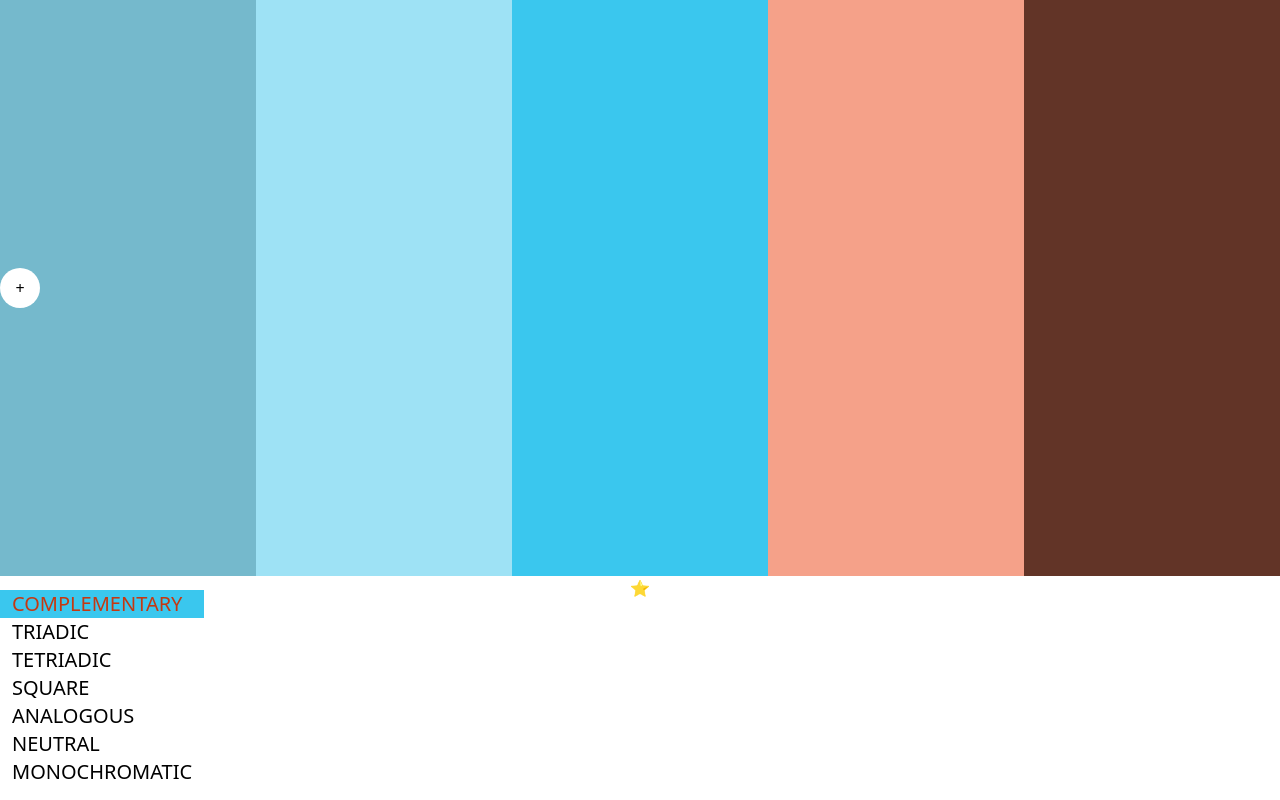
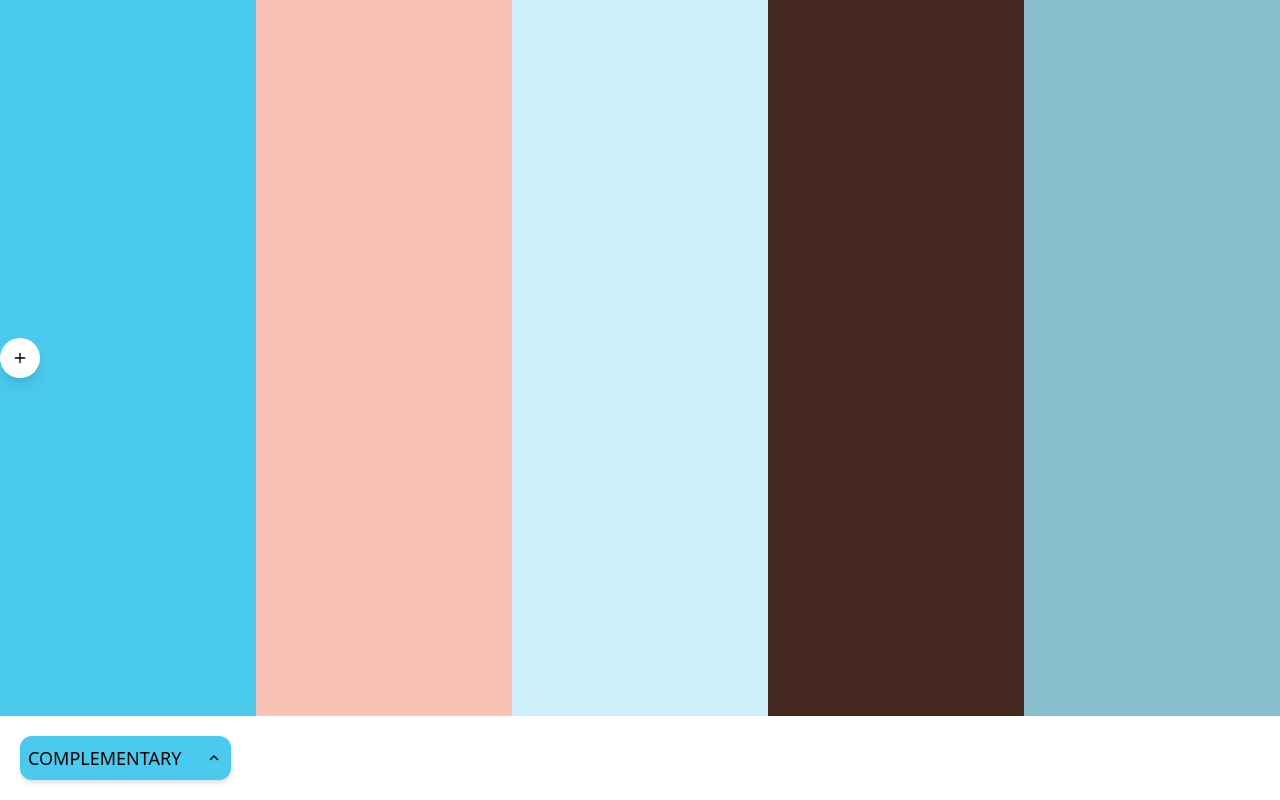
Before and after one commit to the-new-kim/color-palette-generator, a React (Create React App) app: page / in a window 1280 px wide. Built offline with nearby package versions, Linux system fonts and the light colour scheme.

Commit message:
added baseColorIndex and paletteLength to generatePalette function to keep state & added icons and styles & removed baseColor atom

```diff
--- a/src/Layout.tsx
+++ b/src/Layout.tsx
@@ -1,7 +1,7 @@
 import { Suspense } from "react";
 import { Outlet } from "react-router-dom";
 
-import Header from "./components/Header";
+// import Header from "./components/Header";
 
 function Layout() {
   return (
--- a/src/atoms.ts
+++ b/src/atoms.ts
@@ -1,6 +1,6 @@
 import { atom } from "recoil";
 import { generatePalette } from "./helpers";
-import { IColor, IPalette } from "./types";
+import { IPalette } from "./types";
 
 const defaultPalette = generatePalette({});
 
@@ -8,8 +8,3 @@ export const paletteState = atom<IPalette>({
   key: "paletteState",
   default: defaultPalette,
 });
-
-export const baseColorState = atom<IColor | null>({
-  key: "baseColorState",
-  default: null,
-});
--- a/src/components/AddColorBtn.tsx
+++ b/src/components/AddColorBtn.tsx
@@ -1,6 +1,8 @@
 import { useSetRecoilState } from "recoil";
 import { paletteState } from "../atoms";
 import { getAverage } from "../helpers";
+
+import { TbPlus } from "react-icons/tb";
 
 interface IAddColorBtnProps {
   isFirstChild?: boolean;
@@ -22,17 +24,17 @@ function AddColorBtn({ isFirstChild, isLastChild, index }: IAddColorBtnProps) {
 
       const hue =
         !isFirstChild && !isLastChild
-          ? ((currentColor.hue + comparisonColor.hue) / 2) % 360 // ❓ Ignore saturation and lightness?
+          ? ((currentColor.hue + comparisonColor.hue) / 2) % 360 // ❓ NOT SURE ❓ Ignore saturation and lightness?
           : currentColor.hue; ///////////////////////////////////// or compare the fist and last children?
       const saturation = isFirstChild
-        ? currentColor.saturation - 5 // ⌚ handle it later... results smaller than 0
+        ? Math.max(currentColor.saturation - 5, 0)
         : isLastChild
-        ? currentColor.saturation + 5 // ⌚ handle it later... results bigger than 100
+        ? Math.min(currentColor.saturation + 5, 100)
         : getAverage([currentColor.saturation, comparisonColor.saturation]);
       const lightness = isFirstChild
-        ? currentColor.lightness - 5
+        ? Math.max(currentColor.lightness - 5, 0)
         : isLastChild
-        ? currentColor.lightness + 5
+        ? Math.min(currentColor.lightness + 5, 100)
         : getAverage([currentColor.lightness, comparisonColor.lightness]);
 
       const newColor = { hue, saturation, lightness };
@@ -52,11 +54,11 @@ function AddColorBtn({ isFirstChild, isLastChild, index }: IAddColorBtnProps) {
       `}
     >
       <div
-        className="bg-white w-10 h-10 rounded-full flex justify-center items-center
-        opacity-0 group-hover:opacity-100 transition-opacity duration-300 ease-out cursor-pointer"
+        className="bg-white w-10 h-10 rounded-full flex justify-center items-center shadow-lg
+        opacity-0 group-hover:opacity-100 transition-opacity duration-500 ease-out cursor-pointer"
         onClick={() => addColor(index)}
       >
-        +
+        <TbPlus />
       </div>
     </div>
   );
--- a/src/components/Color.tsx
+++ b/src/components/Color.tsx
@@ -1,11 +1,14 @@
-import { MouseEvent, useEffect, useRef, useState } from "react";
+import { useSetRecoilState } from "recoil";
+import { paletteState } from "../atoms";
+import { IColor } from "../types";
+import { HSLToHex } from "../helpers";
+import { useEffect, useState } from "react";
+import { AnimatePresence, motion } from "framer-motion";
 import { HslColor, HslColorPicker } from "react-colorful";
 import toast from "react-hot-toast";
-import { useSetRecoilState } from "recoil";
-import { paletteState } from "../atoms";
-import { HSLToHex } from "../helpers";
-import { IColor } from "../types";
-import { AnimatePresence, motion } from "framer-motion";
+
+import { TbTrashX, TbColorPicker, TbX, TbCopy } from "react-icons/tb";
+import { AiOutlineStar, AiTwotoneStar } from "react-icons/ai";
 
 interface IColorProps {
   color: IColor;
@@ -21,7 +24,6 @@ function Color({ color, index }: IColorProps) {
   const togglePickerOpen = () => {
     setPickerOpen((prev) => !prev);
   };
-  const pickerBtnRef = useRef<HTMLLIElement>(null);
 
   useEffect(() => {
     setHsl({
@@ -58,9 +60,7 @@ function Color({ color, index }: IColorProps) {
     });
   };
 
-  const copyHexCode = (event: MouseEvent<HTMLLIElement>) => {
-    const target = event.target as HTMLLIElement;
-    const hexCode = target.innerText;
+  const copyHexCode = (hexCode: string) => {
     navigator.clipboard.writeText(hexCode);
     toast("Copied!");
   };
@@ -92,7 +92,7 @@ function Color({ color, index }: IColorProps) {
     togglePickerOpen();
   };
 
-  const setBaseColor = () => {
+  const changeBaseColor = () => {
     if (isBaseColor) return;
 
     setPalette((oldPalette) => {
@@ -122,40 +122,64 @@ function Color({ color, index }: IColorProps) {
     >
       <ul
         className="flex flex-col justify-end items-center flex-grow relative pb-10
-      opacity-0 group-hover:opacity-100 transition-opacity duration-300 ease-out
-    [&>*]:cursor-pointer [&>*]:mb-5
+      opacity-0 group-hover:opacity-100 transition-opacity duration-700 ease-out
+
+    [&>li]:cursor-pointer [&>li]:mb-5 [&>li]:text-3xl [&>li]:relative [&>li]:z-10
+
+    [&>li]:before:absolute [&>li]:before:-top-[90%] [&>li]:before:left-full
+    [&>li]:before:p-2 [&>li]:before:rounded-lg [&>li]:before:rounded-bl-none [&>li]:before:shadow-lg
+
+    [&>li]:before:bg-white [&>li]:before:text-black [&>li]:before:text-sm [&>li]:before:whitespace-nowrap
+    [&>li]:before:opacity-0
+    [&>li]:before:transition-opacity [&>li]:before:duration-700 [&>li]:before:ease-out
       "
       >
         <li
-          className="flex flex-col justify-center items-center"
-          onClick={setBaseColor}
+          className="before:content-['remove'] hover:before:opacity-100"
+          onClick={removeColor}
         >
-          <div>Set as Base Color</div>
+          <TbTrashX />
+        </li>
+        {/* <li>Move</li> */}
+        <li
+          className="before:content-['color_picker'] hover:before:opacity-100"
+          onClick={cancelChangeColor}
+        >
+          <TbColorPicker />
         </li>
 
-        <li onClick={removeColor}>Remove</li>
-        {/* <li>Move</li> */}
-        <li ref={pickerBtnRef} onClick={cancelChangeColor}>
-          Color Picker
+        <li
+          className="before:content-['copy_hex_code'] hover:before:opacity-100"
+          onClick={() => copyHexCode(HSLToHex(hue, saturation, lightness))}
+        >
+          <TbCopy />
         </li>
-
-        <li onClick={copyHexCode}>{HSLToHex(hue, saturation, lightness)}</li>
+        <li
+          className="before:content-['set_as_base_color'] hover:before:opacity-100"
+          onClick={changeBaseColor}
+        >
+          {isBaseColor ? (
+            <AiTwotoneStar className="!opacity-100" />
+          ) : (
+            <AiOutlineStar />
+          )}
+        </li>
       </ul>
       <AnimatePresence>
         {pickerOpen && (
           <motion.div
-            initial={{ scale: 0 }}
-            animate={{ scale: 1 }}
-            exit={{ scale: 0 }}
-            className="absolute w-full h-full top-0 left-0 flex justify-center items-center pointer-events-none"
+            initial={{ scale: 0, opacity: 0 }}
+            animate={{ scale: 1, opacity: 1 }}
+            exit={{ scale: 0, opacity: 0 }}
+            className="z-20 absolute w-full h-full top-0 left-0 flex justify-center items-center pointer-events-none"
           >
-            <div className="z-20 relative flex flex-col bg-white rounded-xl shadow-xl pointer-events-auto">
+            <div className="relative flex flex-col bg-white rounded-xl shadow-xl pointer-events-auto">
               <div className="flex justify-end">
                 <button
                   onClick={cancelChangeColor}
-                  className="flex justify-center items-center p-3 w-8 h-8 text-black"
+                  className="flex justify-center items-center p-2 text-black text-xl"
                 >
-                  ❌
+                  <TbX />
                 </button>
               </div>
               <div className="px-6">
@@ -177,14 +201,14 @@ function Color({ color, index }: IColorProps) {
         )}
       </AnimatePresence>
 
-      {isBaseColor && (
+      {/* {isBaseColor && (
         <motion.div
-          className="z-20 absolute top-full left-0 right-0 m-auto w-full flex justify-center items-center"
+          className="z-20 absolute bottom-0 left-0 right-0 m-auto w-full flex justify-center items-center"
           layoutId="baseColor"
         >
           ⭐
         </motion.div>
-      )}
+      )} */}
     </div>
   );
 }
--- a/src/components/Filter.tsx
+++ b/src/components/Filter.tsx
@@ -1,46 +1,73 @@
-import { useRecoilState, useRecoilValue } from "recoil";
-import { baseColorState, paletteState } from "../atoms";
+import { useRecoilState } from "recoil";
+import { paletteState } from "../atoms";
 import { generatePalette } from "../helpers";
-import { EColorHarmonies } from "../types";
-import { motion } from "framer-motion";
+import { EColorHarmonies, IColor } from "../types";
+import { ChangeEvent, useEffect, useState } from "react";
+
+import { MdOutlineKeyboardArrowUp } from "react-icons/md";
 
 function Filter() {
   const [palette, setPalette] = useRecoilState(paletteState);
-  const baseColor = useRecoilValue(baseColorState);
+  const [defaultSelectValue, setDefaultSelectValue] = useState(0);
+  const [baseColor, setBaseColor] = useState<IColor>({
+    hue: 0,
+    saturation: 0,
+    lightness: 0,
+  });
+  const { hue, saturation, lightness } = baseColor;
+
+  useEffect(() => {
+    const harmonyIndex = Object.keys(EColorHarmonies)
+      .filter((key) => isNaN(Number(key)))
+      .findIndex(
+        (colorHarmonyName) => colorHarmonyName === palette.harmonyName
+      );
+    setDefaultSelectValue(harmonyIndex);
+
+    const foundBaseColor = palette.colors.find((color) => color.isBaseColor);
+    if (!foundBaseColor) return;
+    setBaseColor(foundBaseColor);
+  }, [palette]);
+
+  const onChange = (event: ChangeEvent) => {
+    const eventTarget = event.target as HTMLSelectElement;
+    setPalette(
+      generatePalette({
+        colorHarmony: +eventTarget.value,
+        baseColor,
+        baseColorIndex: palette.colors.findIndex((color) => color.isBaseColor),
+        paletteLength: palette.colors.length,
+      })
+    );
+  };
 
   return (
-    <ul className="z-10 bg-white text-xl">
-      {Object.keys(EColorHarmonies)
-        .filter((key) => isNaN(Number(key)))
-        .map((colorHarmonyName, index) => (
-          <li className="relative" key={colorHarmonyName}>
-            <span
-              className="cursor-pointer px-3 text-white mix-blend-difference font-thin"
-              onClick={() =>
-                setPalette(
-                  generatePalette({
-                    colorHarmony: index,
-                    baseColor: baseColor || undefined,
-                  })
-                )
-              }
-            >
+    <div className="relative">
+      <select
+        onChange={onChange}
+        style={{
+          background: `hsl(${hue},${saturation}%,${lightness}%)`,
+          color: lightness > 50 ? "black" : "white",
+        }}
+        className="text-lg p-2 pr-10 rounded-xl shadow-md appearance-none"
+        value={defaultSelectValue}
+      >
+        {Object.keys(EColorHarmonies)
+          .filter((key) => isNaN(Number(key)))
+          .map((colorHarmonyName, index) => (
+            <option className="relative" key={colorHarmonyName} value={index}>
               {colorHarmonyName}
-            </span>
-            {palette.harmonyName === colorHarmonyName && (
-              <motion.span
-                style={{
-                  background: `hsl(${baseColor ? baseColor.hue : 0},${
-                    baseColor ? baseColor.saturation : 0
-                  }%,${baseColor ? baseColor.lightness : 0}%)`,
-                }}
-                className="absolute top-0 bottom-0 left-0 w-full -z-10"
-                layoutId="activeHarmony"
-              ></motion.span>
-            )}
-          </li>
-        ))}
-    </ul>
+            </option>
+          ))}
+      </select>
+      <span
+        style={{ color: lightness > 50 ? "black" : "white" }}
+        className="absolute flex justify-center items-center
+        top-0 bottom-0 right-0 my-auto p-2 text-lg pointer-events-none"
+      >
+        <MdOutlineKeyboardArrowUp />
+      </span>
+    </div>
   );
 }
 
--- a/src/helpers.ts
+++ b/src/helpers.ts
@@ -64,7 +64,7 @@ export const generateSingleColor = ({
   hue,
   saturation,
   lightness,
-  isBaseColor,
+  isBaseColor = false,
 }: {
   hue?: number;
   saturation?: number | ESaturation;
@@ -76,8 +76,8 @@ export const generateSingleColor = ({
   }
 
   if (typeof saturation === "undefined") {
-    // 📝 Defualt : 40 ~ 100%  not too low
-    saturation = Math.floor(Math.random() * 80) + 20;
+    // 📝 Defualt : 10 ~ 100%  not too low
+    saturation = Math.floor(Math.random() * 90) + 10;
   }
   //
   else if (saturation === ESaturation.HIGH) {
@@ -91,8 +91,8 @@ export const generateSingleColor = ({
   // else .....get saturation directly as a number
 
   if (typeof lightness === "undefined") {
-    // 📝 Defualt : 20 ~ 80% not too dark not too bright
-    lightness = Math.floor(Math.random() * 60) + 20;
+    // 📝 Defualt : 10 ~ 90% not too dark not too bright
+    lightness = Math.floor(Math.random() * 80) + 10;
   }
   //
   else if (lightness === ELightness.LIGHT) {
@@ -111,12 +111,11 @@ export const generateSingleColor = ({
 export const generateMultipleColors = (
   baseColor: IColor,
   hueDegreePatterns: number[],
-  needUnshift: boolean = false,
   paletteLenght: number = 5
 ) => {
   const { hue } = baseColor;
 
-  let colors = [baseColor];
+  let colors = [];
   let currentIndex = 0;
   let currentHue = hue;
 
@@ -133,21 +132,21 @@ export const generateMultipleColors = (
       isBaseColor: false,
     });
 
-    needUnshift
-      ? i % 2 === 0
-        ? colors.push(color)
-        : colors.unshift(color)
-      : colors.push(color);
+    colors.push(color);
   }
-  // ⌚ Think about the changing position(index) of baseColor...
+
   return colors;
 };
 
 export const generatePalette = ({
   baseColor,
+  baseColorIndex = 0,
+  paletteLength = 5,
   colorHarmony,
 }: {
   baseColor?: IColor;
+  baseColorIndex?: number;
+  paletteLength?: number;
   colorHarmony?: EColorHarmonies;
 }) => {
   let colors: IColor[] = [];
@@ -169,20 +168,22 @@ export const generatePalette = ({
   harmonyName = EColorHarmonies[colorHarmony];
 
   if (colorHarmony === EColorHarmonies.COMPLEMENTARY) {
-    colors = generateMultipleColors(baseColor, [180], true);
+    colors = generateMultipleColors(baseColor, [180], paletteLength);
   } else if (colorHarmony === EColorHarmonies.TRIADIC) {
-    colors = generateMultipleColors(baseColor, [120]);
+    colors = generateMultipleColors(baseColor, [120], paletteLength);
   } else if (colorHarmony === EColorHarmonies.TETRIADIC) {
-    colors = generateMultipleColors(baseColor, [60, 120]);
+    colors = generateMultipleColors(baseColor, [60, 120], paletteLength);
   } else if (colorHarmony === EColorHarmonies.SQUARE) {
-    colors = generateMultipleColors(baseColor, [90]);
+    colors = generateMultipleColors(baseColor, [90], paletteLength);
   } else if (colorHarmony === EColorHarmonies.ANALOGOUS) {
-    colors = generateMultipleColors(baseColor, [30]);
+    colors = generateMultipleColors(baseColor, [30], paletteLength);
   } else if (colorHarmony === EColorHarmonies.NEUTRAL) {
-    colors = generateMultipleColors(baseColor, [15]);
+    colors = generateMultipleColors(baseColor, [15], paletteLength);
   } else if (colorHarmony === EColorHarmonies.MONOCHROMATIC) {
-    colors = generateMultipleColors(baseColor, [0]);
+    colors = generateMultipleColors(baseColor, [0], paletteLength);
   }
+
+  colors.splice(baseColorIndex, 0, baseColor);
 
   return { colors, harmonyName };
 };
--- a/src/index.tsx
+++ b/src/index.tsx
@@ -12,7 +12,7 @@ const root = ReactDOM.createRoot(
 root.render(
   <React.StrictMode>
     <RecoilRoot>
-      <BrowserRouter>
+      <BrowserRouter basename={process.env.PUBLIC_URL}>
         <App />
       </BrowserRouter>
     </RecoilRoot>
--- a/src/routes/Home.tsx
+++ b/src/routes/Home.tsx
@@ -1,41 +1,15 @@
-import { useEffect } from "react";
-import { useRecoilState, useRecoilValue } from "recoil";
-import { baseColorState, paletteState } from "../atoms";
-// import ColorPicker from "../components/ColorPicker";
 import Filter from "../components/Filter";
-// import Modal from "../components/Modal";
 import Palette from "../components/Palette";
 
 function Home() {
   // pageTitle?
 
-  const palette = useRecoilValue(paletteState);
-  const [baseColor, setBaseColor] = useRecoilState(baseColorState);
-  // const [colorPickerOpen, setColorPickerOpen] = useState<boolean>(false);
-
-  useEffect(() => {
-    const base = palette.colors.find((color) => color.isBaseColor);
-    if (!base) return;
-    setBaseColor(base);
-  }, [baseColor, palette.colors, setBaseColor]);
-
   return (
     <section className="relative overflow-hidden w-full min-h-screen flex flex-col">
       <Palette />
-
-      <div className="h-56 w-full flex justify-between items-center">
+      <div className="w-full flex justify-between items-center p-5">
         <Filter />
-        {/* <div onClick={() => setColorPickerOpen((prev) => !prev)}>
-          Color Picker
-        </div> */}
       </div>
-
-      {/* {colorPickerOpen && (
-        <Modal
-          setState={setColorPickerOpen}
-          child={<ColorPicker setState={setColorPickerOpen} />}
-        />
-      )} */}
     </section>
   );
 }
```
Also changed, not shown: package.json (+7 -2 lines), src/components/ColorPicker.tsx (deleted, +0 -22 lines), 2 other files (tests, documents, lock files or other folders).
